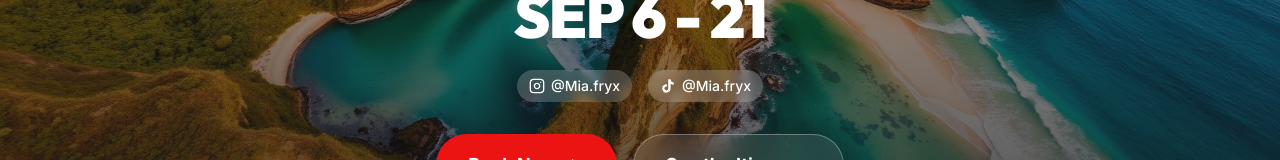
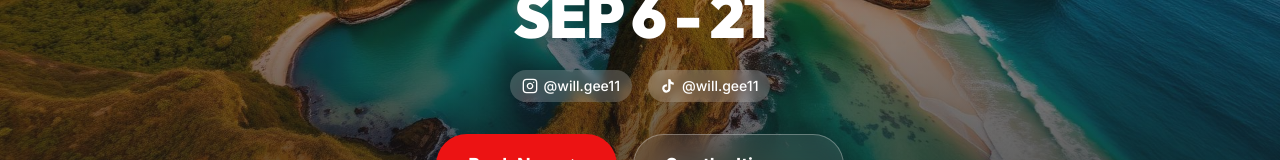
Before and after one commit to CFSiteDesign/will-gee-landing, a React (Vite) app: page / in a window 1280 px wide. Shown: the part 406-566 px from the top of the page. Built offline with nearby package versions, Linux system fonts and the light colour scheme; the HTML template or start-up script is replaced by a standard one.

Commit message:
Changes
Co-authored-by: CFSiteDesign <254830542+CFSiteDesign@users.noreply.github.com>

```diff
--- a/src/pages/Index.tsx
+++ b/src/pages/Index.tsx
@@ -136,11 +136,11 @@ export default function Index() {
            </p>
 
           <div className="flex justify-center gap-4 mb-8">
-            <a href="https://instagram.com/Mia.fryx" target="_blank" rel="noreferrer" className="flex items-center gap-1.5 bg-primary-foreground/20 hover:bg-primary-foreground/30 backdrop-blur-sm px-3 py-1.5 rounded-full text-sm font-medium transition-colors">
-              <Instagram size={16} /> @Mia.fryx
+            <a href="https://instagram.com/will.gee11" target="_blank" rel="noreferrer" className="flex items-center gap-1.5 bg-primary-foreground/20 hover:bg-primary-foreground/30 backdrop-blur-sm px-3 py-1.5 rounded-full text-sm font-medium transition-colors">
+              <Instagram size={16} /> @will.gee11
             </a>
-            <a href="https://tiktok.com/@Mia.fryx" target="_blank" rel="noreferrer" className="flex items-center gap-1.5 bg-primary-foreground/20 hover:bg-primary-foreground/30 backdrop-blur-sm px-3 py-1.5 rounded-full text-sm font-medium transition-colors">
-              <TikTokIcon /> @Mia.fryx
+            <a href="https://tiktok.com/@willgeeeeee" target="_blank" rel="noreferrer" className="flex items-center gap-1.5 bg-primary-foreground/20 hover:bg-primary-foreground/30 backdrop-blur-sm px-3 py-1.5 rounded-full text-sm font-medium transition-colors">
+              <TikTokIcon /> @will.gee11
             </a>
           </div>
 
@@ -414,10 +414,10 @@ export default function Index() {
               <span className="text-primary-foreground font-display font-black text-sm tracking-tight">MIA</span>
             </div>
              <div className="flex gap-6">
-               <a href="https://instagram.com/Mia.fryx" target="_blank" rel="noreferrer" className="bg-primary-foreground/10 p-3 rounded-full hover:bg-brand-red transition-colors">
+               <a href="https://instagram.com/will.gee11" target="_blank" rel="noreferrer" className="bg-primary-foreground/10 p-3 rounded-full hover:bg-brand-red transition-colors">
                  <Instagram size={24} />
                </a>
-               <a href="https://tiktok.com/@Mia.fryx" target="_blank" rel="noreferrer" className="bg-primary-foreground/10 p-3 rounded-full hover:bg-brand-red transition-colors">
+               <a href="https://tiktok.com/@willgeeeeee" target="_blank" rel="noreferrer" className="bg-primary-foreground/10 p-3 rounded-full hover:bg-brand-red transition-colors">
                  <TikTokIcon className="w-6 h-6" />
                </a>
              </div>
```
